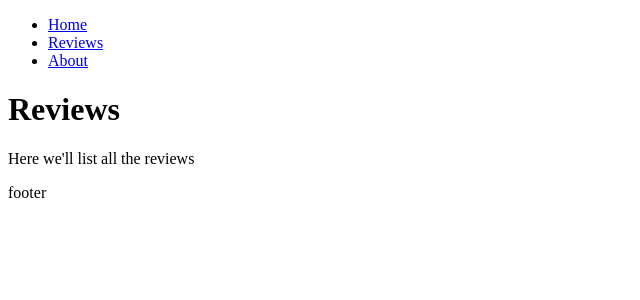
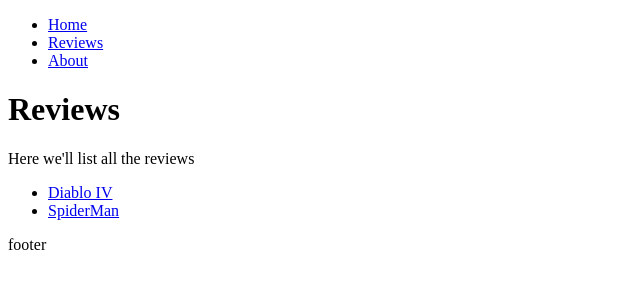
Before and after one commit to webepse/next-review-2025, a Next.js app: page /reviews in a window 1280 px wide. Shown: the top 300 px of the page, without its empty margins (0-640 px from the left). Built offline with nearby package versions, Linux system fonts and the light colour scheme.

Commit message:
prefetch

```diff
--- a/app/layout.jsx
+++ b/app/layout.jsx
@@ -10,7 +10,7 @@
                         <ul>
                             <li><Link href='/'>Home</Link></li>
                             <li><Link href='/reviews'>Reviews</Link></li>
-                            <li><Link href='/about'>About</Link></li>
+                            <li><Link href='/about' prefetch={false}>About</Link></li>
                         </ul>
                     </nav>
                 </header>
--- a/app/reviews/page.jsx
+++ b/app/reviews/page.jsx
@@ -1,8 +1,14 @@
+import Link from "next/link";
+
 export default function ReviewsPage(){
     return (
         <>
             <h1>Reviews</h1>
             <p>Here we'll list all the reviews</p>
+            <ul>
+                <li><Link href="/reviews/diablo">Diablo IV</Link></li>
+                <li><Link href="/reviews/spider-man">SpiderMan</Link></li>
+            </ul>
         </>
     )
 }
```
